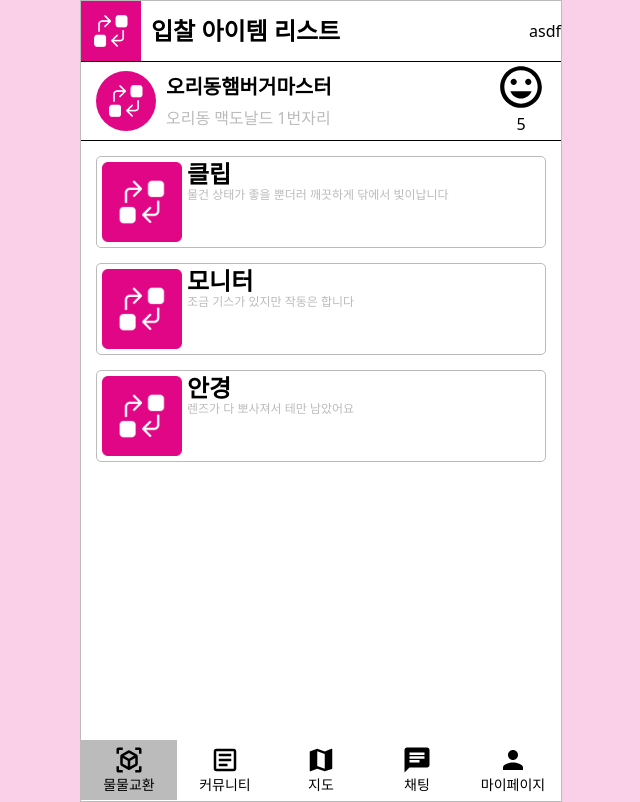
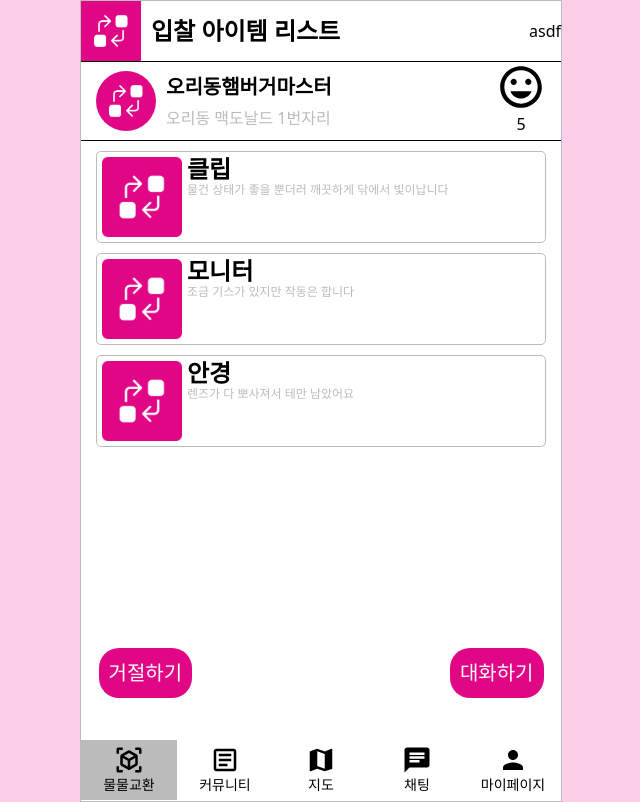
Before and after one commit to KostaMiniProject/MainProject-Front, a Next.js app: page /exchange/1/1 in a window 1280 px wide. Shown: the whole page, without its empty margins (319-959 px from the left). Built offline with nearby package versions, Linux system fonts and the light colour scheme.

Commit message:
feat : 하단 고정 버튼 컴포넌트 개발

```diff
--- a/app/exchange/[id]/[items]/page.tsx
+++ b/app/exchange/[id]/[items]/page.tsx
@@ -6,11 +6,13 @@ import React from 'react';
 import Image from 'next/image';
 import { getItemList } from '@/api/ItemApi';
 import Item from '@/components/item/Item';
+import HashTag from '@/components/HashTag';
+import BottomFixed from '@/components/BottomFixed';
 
 function page({ params }: { params: any }) {
   const itemList = getItemList();
   return (
-    <div>
+    <div className="relative">
       <Header title="입찰 아이템 리스트">
         <div>asdf</div>
       </Header>
@@ -20,6 +22,10 @@ function page({ params }: { params: any }) {
           return <Item item={e} key={i} />;
         })}
       </div>
+      <BottomFixed>
+        <HashTag text="거절하기" height={10} fontSize={20} />
+        <HashTag text="대화하기" height={10} fontSize={20} />
+      </BottomFixed>
     </div>
   );
 }
--- a/app/layout.tsx
+++ b/app/layout.tsx
@@ -25,6 +25,7 @@ export default function RootLayout({
         <div className="bg-white max-w-[480px] min-h-[100vh] mx-auto border-gray border-[1px] box-content relative">
           {children}
           <Navbar />
+          <div className="h-[60px]"></div>
         </div>
       </body>
     </html>
--- a/app/page.tsx
+++ b/app/page.tsx
@@ -5,6 +5,7 @@ import ExchangePost from '@/components/exchange/ExchangePost';
 import { getCategory, getExchangePostList } from '@/api/ExchangePostApi';
 import HashTag from '@/components/HashTag';
 import { useRouter } from 'next/navigation';
+import BottomFixed from '@/components/BottomFixed';
 
 function Page() {
   const exchangePostData = getExchangePostList();
@@ -14,7 +15,7 @@ function Page() {
     <div className="relative">
       <Scarch />
       {/* 컨텐츠 */}
-      <div className="mx-[15px] min-h-[80vh]">
+      <div className="mx-[15px]">
         {/* 카테고리 */}
         <div className="bg-white flex flex-wrap">
           {category.map((e: any, i: any) => {
@@ -26,6 +27,7 @@ function Page() {
           {exchangePostData.map((e: any, i: any) => {
             return e.status !== 'deleted' ? (
               <div
+                key={i}
                 className="cursor-pointer"
                 onClick={() => {
                   // 연결 페이지
@@ -42,9 +44,9 @@ function Page() {
         </div>
       </div>
       {/* 글쓰기 버튼 */}
-      <div className="fixed bottom-[100px]">
+      <BottomFixed>
         <HashTag text="+ 글 쓰기" height={10} />
-      </div>
+      </BottomFixed>
     </div>
   );
 }
--- /dev/null
+++ b/components/BottomFixed.tsx
@@ -0,0 +1,11 @@
+import React from 'react';
+
+function BottomFixed({ children }: { children: React.ReactNode }) {
+  return (
+    <div className="fixed bottom-[100px] max-w-[480px] w-full px-[15px]">
+      <div className="flex justify-between">{children}</div>
+    </div>
+  );
+}
+
+export default BottomFixed;
--- a/components/bid/BidItem.tsx
+++ b/components/bid/BidItem.tsx
@@ -3,6 +3,7 @@ import React from 'react';
 import Image from 'next/image';
 import { MdCancel } from 'react-icons/md';
 import TempImg from '@/image/Logo.png';
+import { usePathname, useRouter } from 'next/navigation';
 
 interface bidType {
   id: number;
@@ -10,17 +11,29 @@ interface bidType {
   items: string;
 }
 function BidItem({ bid }: { bid: bidType }) {
+  const router = useRouter();
+  const currentPath = usePathname();
   return (
     <div>
       <div className=" relative bg-white p-[2.5px] rounded-[5px] border-solid border-gray border-[1px]">
+        <div
+          onClick={() => {
+            router.push(`${currentPath}/${bid.id}`);
+          }}
+        >
           {/* 거절 버튼 */}
           <div className="absolute right-0 m-[5px]">
             <MdCancel size={30} />
           </div>
           {/* 이미지표시 */}
-        <Image src={TempImg} alt="대표이미지" className="w-[100%] h-[170px]" />
+          <Image
+            src={TempImg}
+            alt="대표이미지"
+            className="w-[100%] h-[170px]"
+          />
           <div className="font-[600] text-[18px]">{bid.items}</div>
           <div className="text-gray">{bid.name}</div>
+        </div>
         {/* 대화하기 버튼 */}
         <div className="bg-base text-center text-[18px] font-[600] text-white rounded-[5px]">
           대화하기
--- a/components/item/Item.tsx
+++ b/components/item/Item.tsx
@@ -11,7 +11,7 @@ interface itemType {
 }
 function Item({ item }: { item: itemType }) {
   return (
-    <div className="flex border-solid border-gray border-[0.5px] mt-[15px] rounded-[5px]">
+    <div className="flex border-solid border-gray border-[0.5px] mt-[10px] rounded-[5px]">
       <Image
         src={TempImg}
         alt="아이템 이미지"
```
Lines whose indentation alone changed are shown as unchanged.
